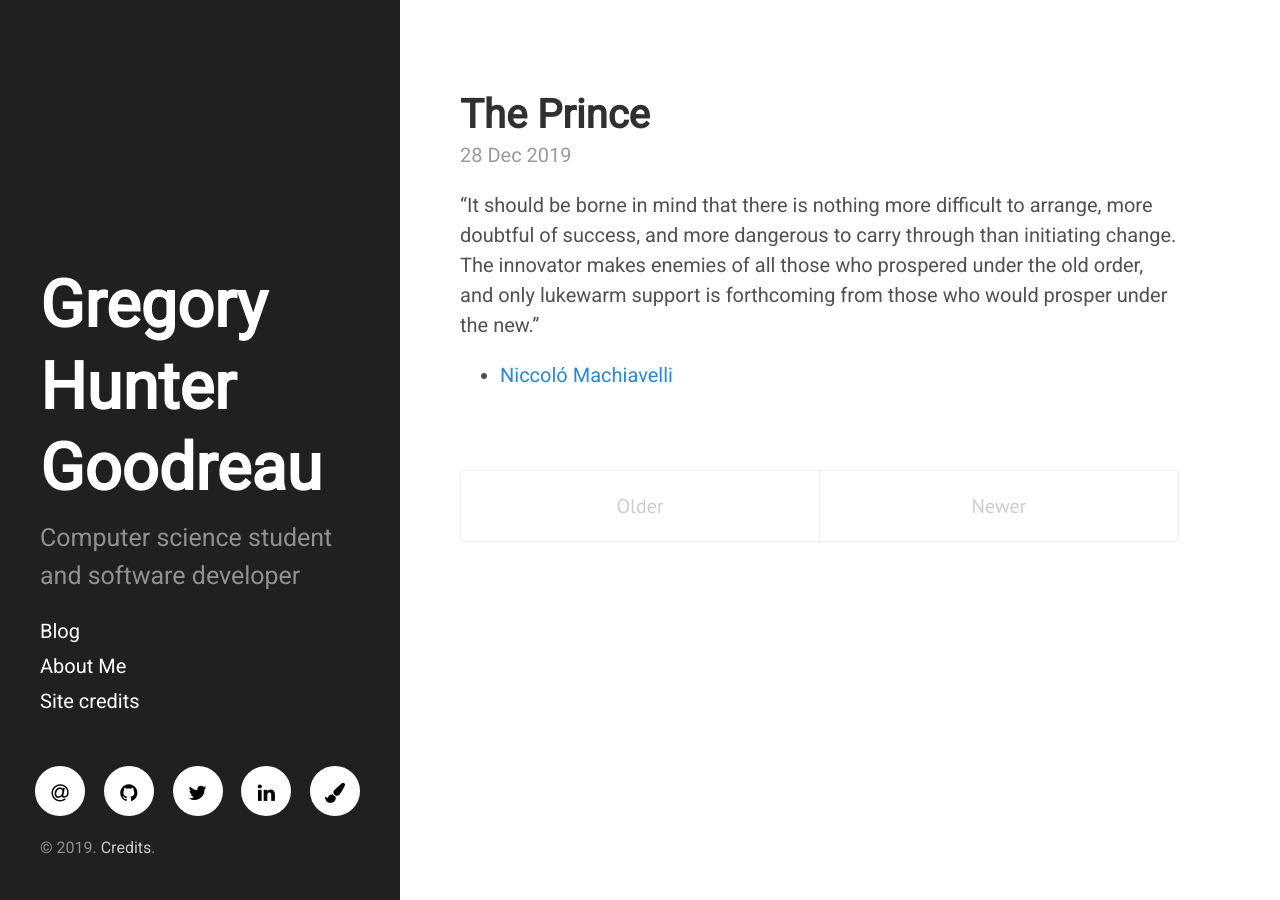
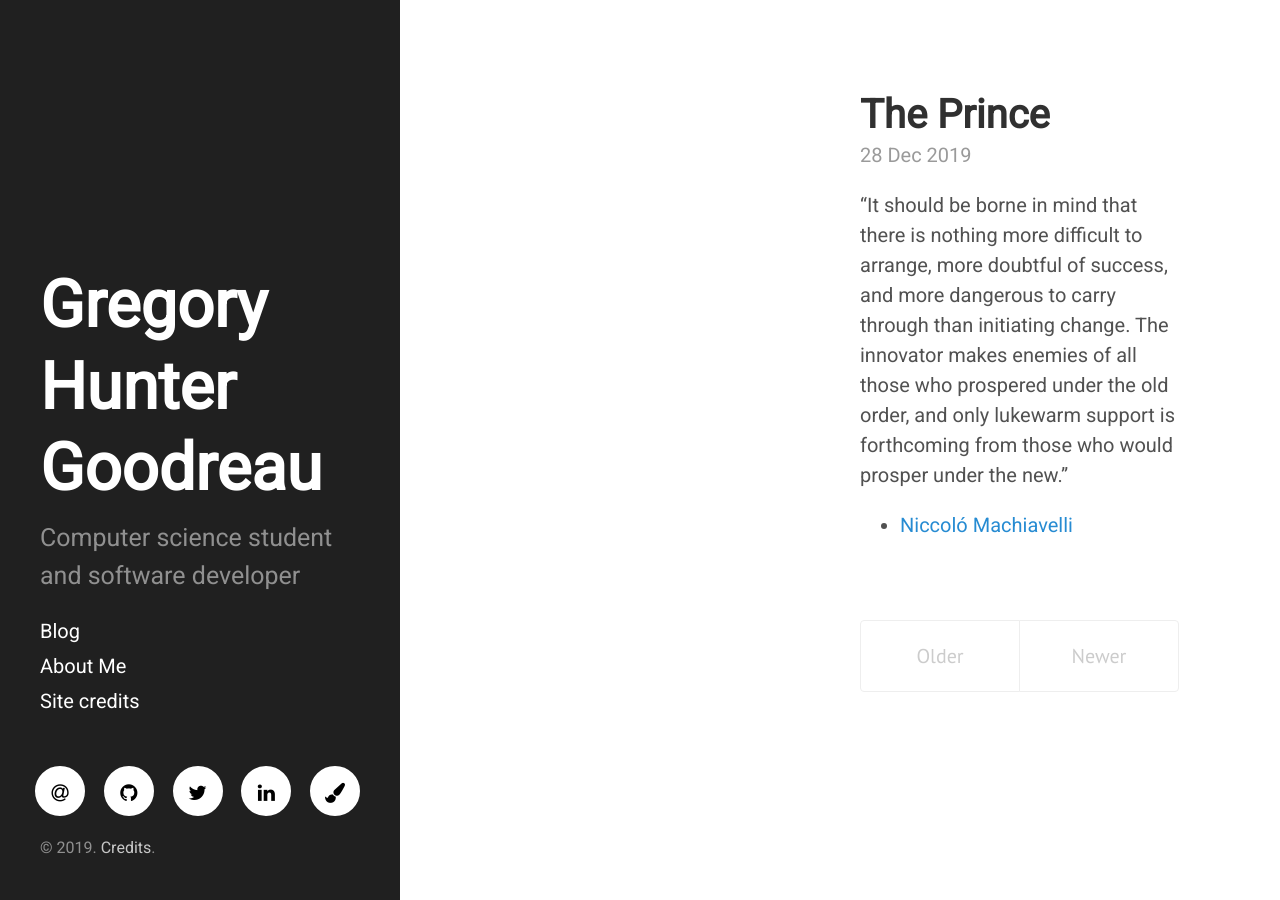
Before and after one commit to ghgoodreau/ghgoodreau.github.io, a Jekyll site: the page built from index.html, in a window 1280 px wide. Built offline with Jekyll 4.4.1, drawn with Linux system fonts in a browser that asks for light colours; the list of posts is cut into pages by our own code.

Commit message:
Update ghg.css

```diff
--- a/public/css/ghg.css
+++ b/public/css/ghg.css
@@ -49,6 +49,14 @@ h2, h3, h4, h5, h6 {
     height: 100vh;
     overflow-y: auto;
     padding-top:4rem;
+  }
+}
+
+/* trying to style main for BG */
+@media (min-width: 48em) {
+  .main {
+     margin-left: 20rem;
+     height: 100vh;
   }
 }
 
```
